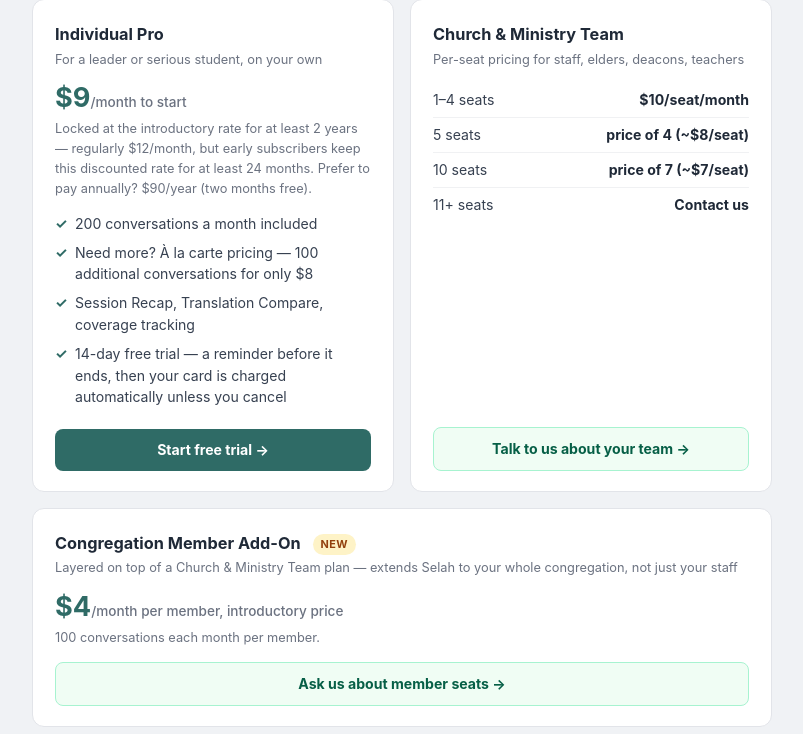
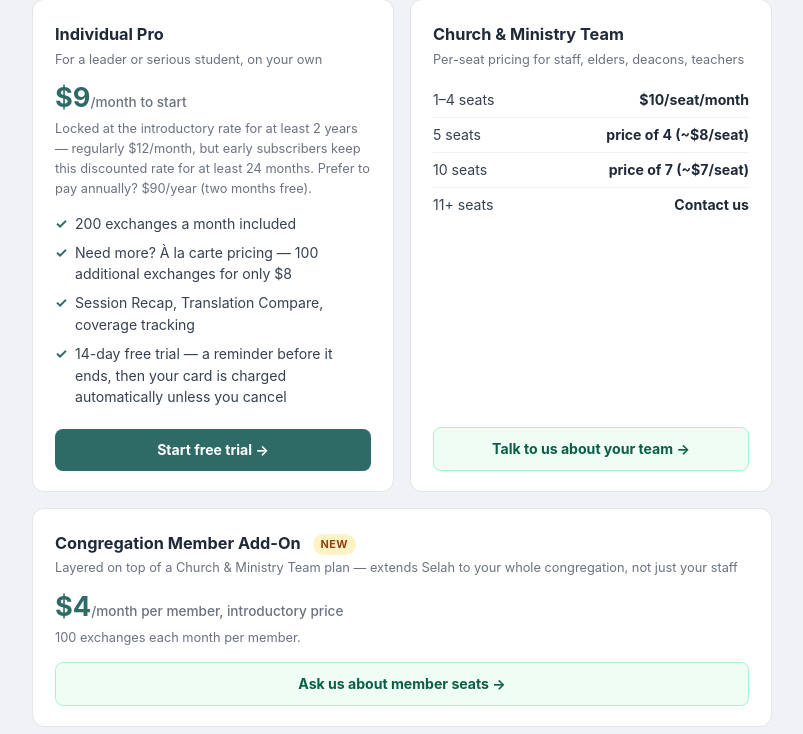
Before and after one commit to PeregrinePlanner-Dev/selah-app, a Flask app: page /ministry in a window 1280 px wide. Shown: the part 1508-2242 px from the top of the page, without its empty margins (238-1041 px from the left). Run offline with Flask 3, Linux system fonts and the light colour scheme.

Commit message:
Rename 'conversations' to 'exchanges' as the public billing-unit term
Rick's call: 'exchanges' (each back-and-forth between the person and Selah)
is more precise public-facing language than 'conversations' -- avoids the
exact ambiguity flagged earlier this session, where 'conversations' read
naturally as whole chat threads but every cap has always counted individual
message exchanges. Only touches the countable/capped unit, not the many
other places 'conversation' legitimately means a saved chat thread (pro_app.html's
session list, 'New Conversation' button, etc.) -- those are untouched.

Changed: pro_chat.py's CAP_HIT_MESSAGE ('exchange limit'); ministry.html's
three pricing-copy mentions (Individual Pro's included/overage lines,
Congregation Member's per-member line). Numbers on ministry.html are NOT
updated here -- that page's whole pricing block still reflects pre-session
figures ($9/200, $8/100 overage, $4/100-member) and needs a full refresh
once the new Stripe products/prices actually exist, tracked separately.

Also stripped trailing null bytes (same recurring mount/editor desync).
Synced to 04- Local App.

```diff
--- a/pro_chat.py
+++ b/pro_chat.py
@@ -102,7 +102,7 @@ TIER_CONVERSATION_CAPS = {
 DEFAULT_CAP = TIER_CONVERSATION_CAPS["free"]
 
 CAP_HIT_MESSAGE = (
-    "You've reached this month's conversation limit for your current plan. "
+    "You've reached this month's exchange limit for your current plan. "
     "It resets at the start of next month."
 )
 
--- a/templates/ministry.html
+++ b/templates/ministry.html
@@ -218,8 +218,8 @@
         <div class="price-amount">$9<span class="unit">/month to start</span></div>
         <div class="price-note">Locked at the introductory rate for at least 2 years — regularly $12/month, but early subscribers keep this discounted rate for at least 24 months. Prefer to pay annually? $90/year (two months free).</div>
         <ul>
-          <li>200 conversations a month included</li>
-          <li>Need more? À la carte pricing — 100 additional conversations for only $8</li>
+          <li>200 exchanges a month included</li>
+          <li>Need more? À la carte pricing — 100 additional exchanges for only $8</li>
           <li>Session Recap, Translation Compare, coverage tracking</li>
           <li>14-day free trial — a reminder before it ends, then your card is charged automatically unless you cancel</li>
         </ul>
@@ -242,7 +242,7 @@
         <div class="price-name">Congregation Member Add-On <span class="new-badge">New</span></div>
         <div class="price-sub">Layered on top of a Church &amp; Ministry Team plan — extends Selah to your whole congregation, not just your staff</div>
         <div class="price-amount">$4<span class="unit">/month per member, introductory price</span></div>
-        <div class="price-note">100 conversations each month per member.</div>
+        <div class="price-note">100 exchanges each month per member.</div>
         <a class="price-cta secondary" href="mailto:arrowroot56@gmail.com?subject=Selah%20for%20Ministry%20—%20Congregation%20member%20seats&body=I'd%20like%20to%20hear%20more%20about%20congregation%20member%20add-on%20seats.%20A%20bit%20about%20our%20context%3A%0A%0A">Ask us about member seats →</a>
       </div>
 
```
